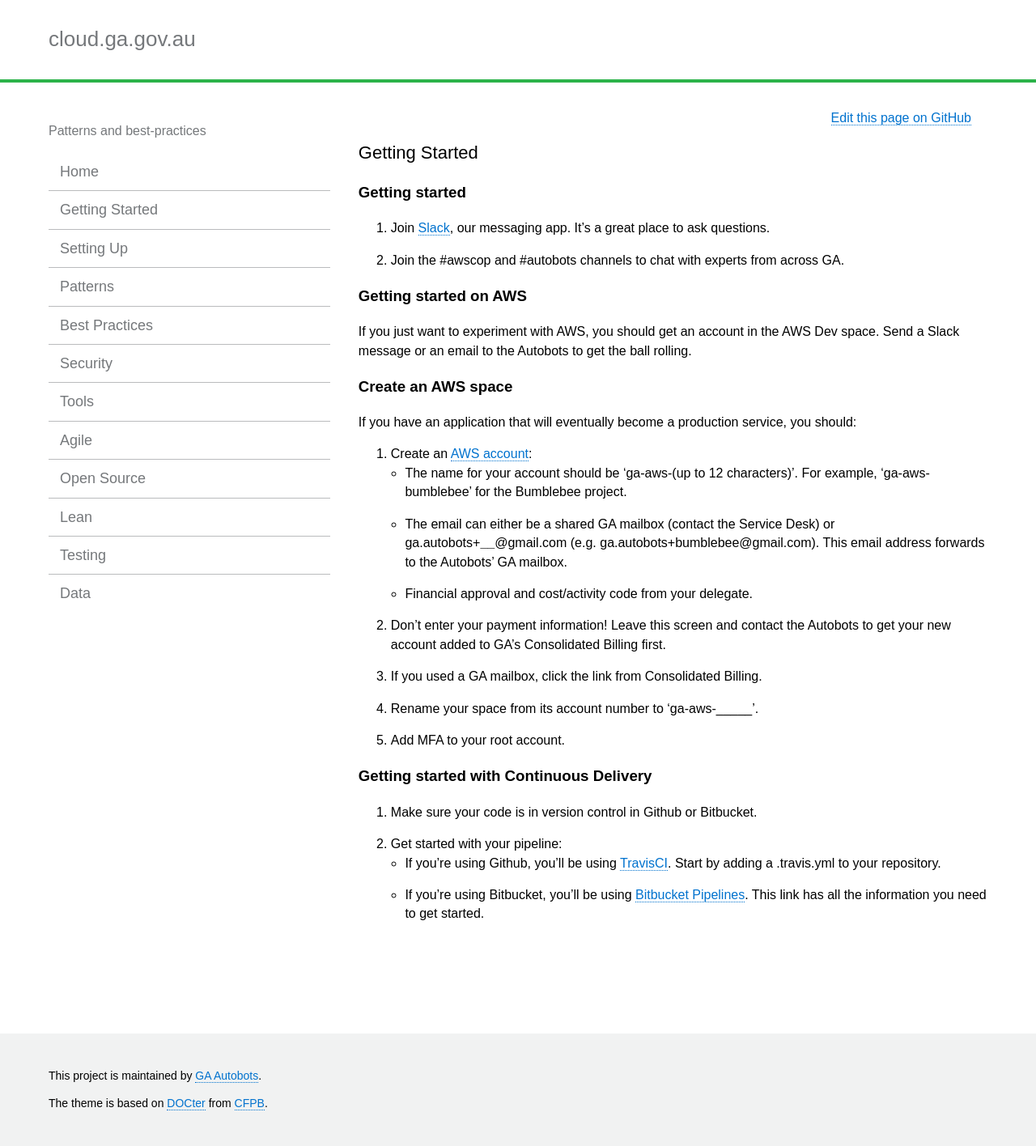
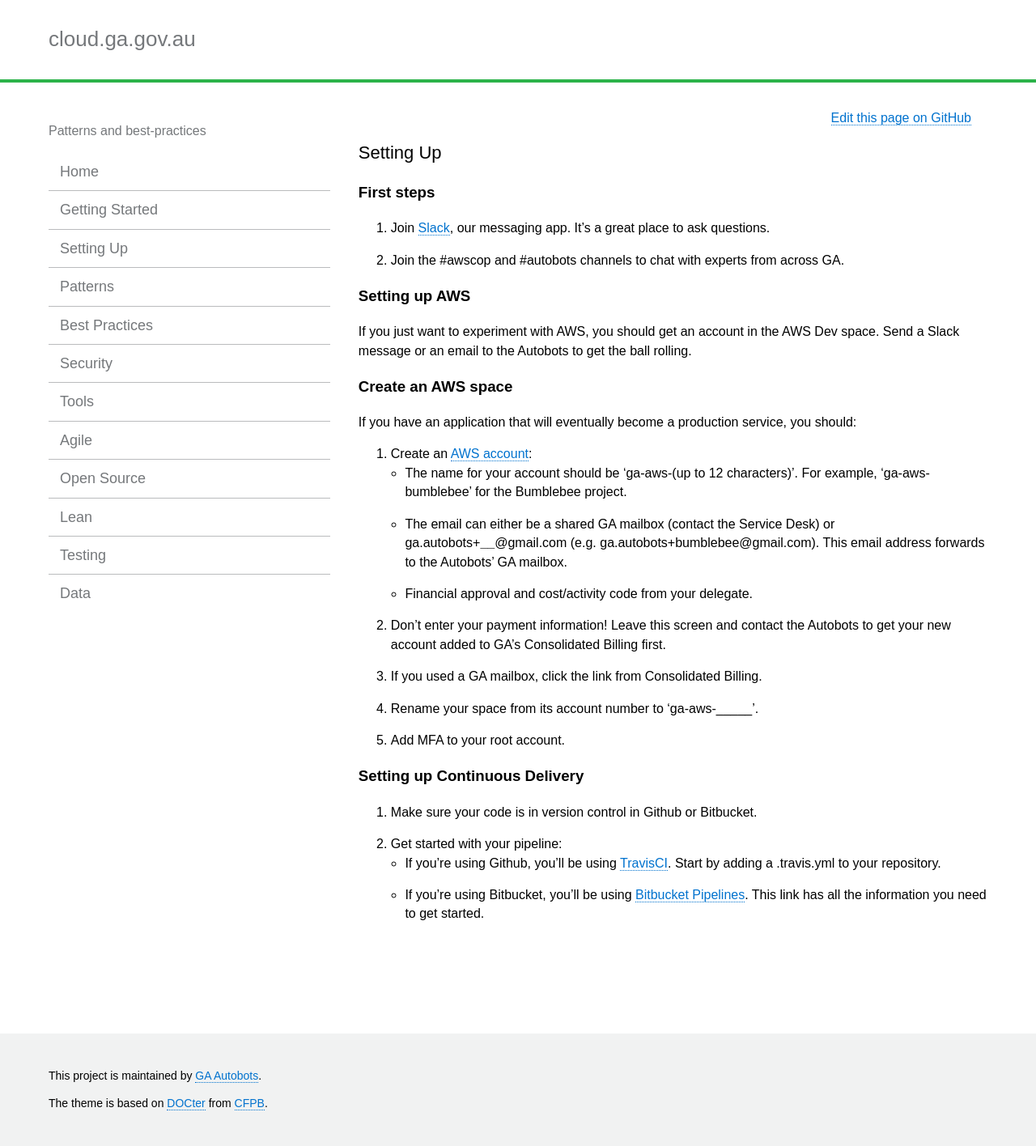
Before and after one commit to GeoscienceAustralia/cloud, a Jekyll site: the page built from docs/_pages/setting_up_index.md, in a window 1280 px wide. Shown: the whole page at 81% size. Built offline with Jekyll 4.4.1, drawn with Linux system fonts in a browser that asks for light colours.

Commit message:
Fix confusion

```diff
--- a/docs/_pages/setting_up_index.md
+++ b/docs/_pages/setting_up_index.md
@@ -1,15 +1,15 @@
 ---
-title: Getting Started
+title: Setting Up
 layout: page
 permalink: setting_up_index.html
 ---
 
-### Getting started
+### First steps
 
 1. Join [Slack](https://geoscience-australia.slack.com/signup), our messaging app. It's a great place to ask questions.
 2. Join the #awscop and #autobots channels to chat with experts from across GA.
 
-### Getting started on AWS
+### Setting up AWS
 
 If you just want to experiment with AWS, you should get an account in the AWS Dev space. Send a Slack message or an email to the Autobots to get the ball rolling.
 
@@ -26,7 +26,7 @@ If you have an application that will eventually become a production service, you
 4. Rename your space from its account number to 'ga-aws-_____'.
 5. Add MFA to your root account.
 
-### Getting started with Continuous Delivery
+### Setting up Continuous Delivery
 
 1. Make sure your code is in version control in Github or Bitbucket.
 2. Get started with your pipeline:
```
